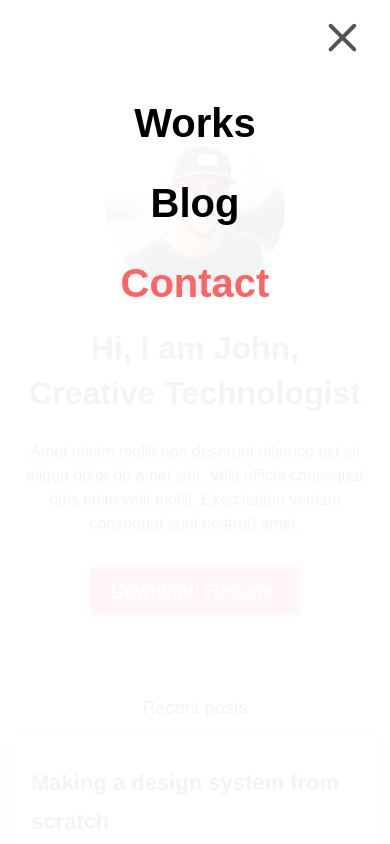
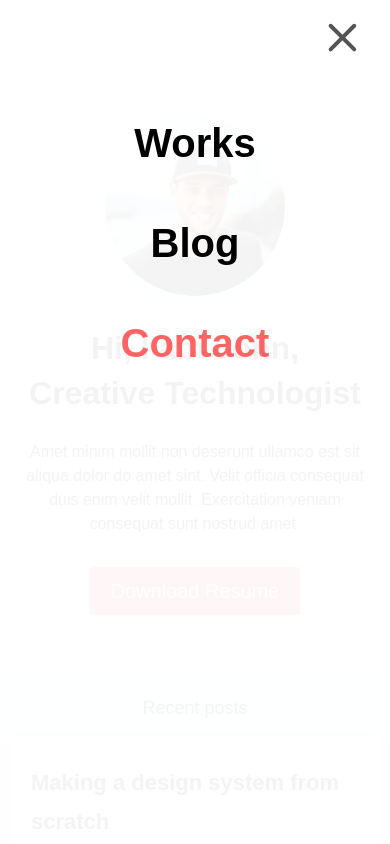
Before and after one commit to valercha/john, a plain HTML site: page index.html in a window 390 px wide. Both pictures are taken after a click on the button 338 px from the left and 41 px from the top of the page. Shown: the top 844 px of the page. Drawn offline with nearby package versions, Linux system fonts and the light colour scheme; a script that the page names is missing.

Commit message:
Update style.css

```diff
--- a/css/style.css
+++ b/css/style.css
@@ -581,7 +581,10 @@ p {
 
 @media screen and (max-width: 479px) {
   .header__link {
+    margin-top: 20px;
+    margin-bottom: 20px;
     margin-left: 0px;
+    padding-left: 0px;
     font-size: 40px;
     font-weight: 700;
     text-align: center;
```
